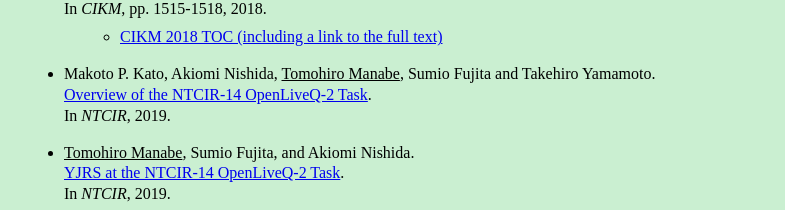
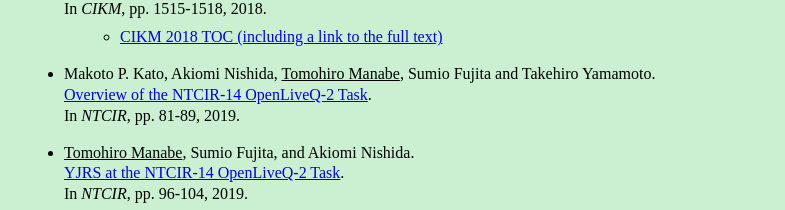
Before and after one commit to tmanabe/tmanabe.github.io, a Jekyll site: the page built from papers.md, in a window 1280 px wide. Shown: the part 1660-1870 px from the top of the page, without its empty margins (0-785 px from the left). Built offline with Jekyll 4.4.1, drawn with Linux system fonts in a browser that asks for light colours.

Commit message:
minor fix

```diff
--- a/_data/papers.yml
+++ b/_data/papers.yml
@@ -71,8 +71,8 @@
 ntcir190: >
     Makoto P. Kato, Akiomi Nishida, <u>Tomohiro Manabe</u>, Sumio Fujita and Takehiro Yamamoto.<br />
     [Overview of the NTCIR-14 OpenLiveQ-2 Task](http://research.nii.ac.jp/ntcir/workshop/OnlineProceedings14/pdf/ntcir/01-NTCIR14-OV-OPENLIVEQ-KatoM.pdf).<br />
-    In _NTCIR_, 2019.
+    In _NTCIR_, pp. 81-89, 2019.
 ntcir191: >
     <u>Tomohiro Manabe</u>, Sumio Fujita, and Akiomi Nishida.<br />
     [YJRS at the NTCIR-14 OpenLiveQ-2 Task](http://research.nii.ac.jp/ntcir/workshop/OnlineProceedings14/pdf/ntcir/03-NTCIR14-OPENLIVEQ-ManabeT.pdf).<br />
-    In _NTCIR_, 2019.
+    In _NTCIR_, pp. 96-104, 2019.
```
